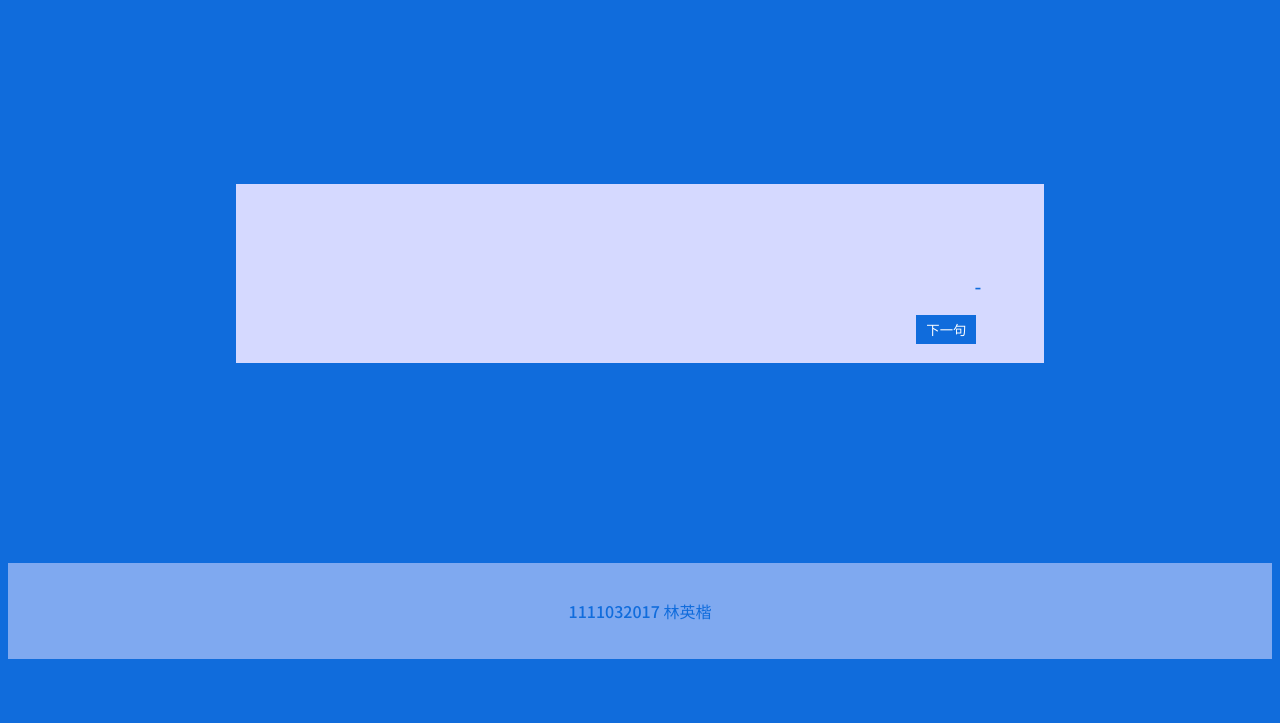
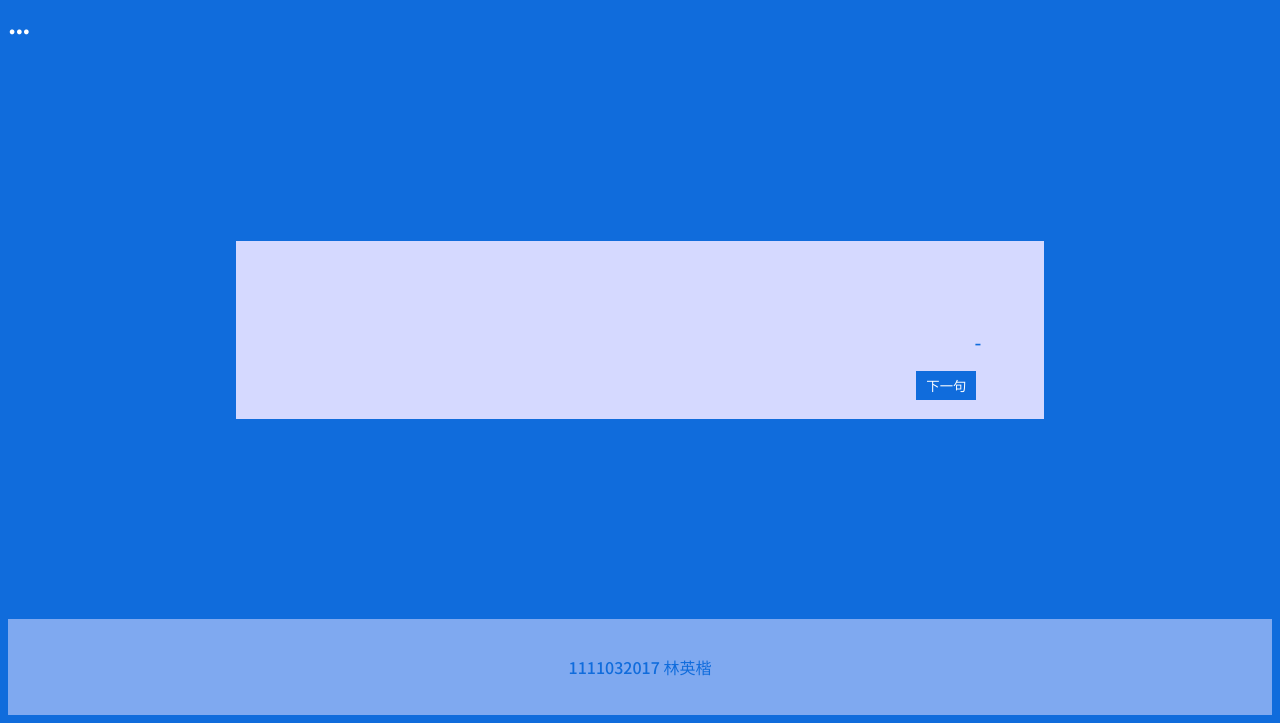
Before and after one commit to deinfant/LifeChangingQuotes, a plain HTML site: page index.html in a window 1280 px wide. Shown: the part 83-806 px from the top of the page. Drawn offline with nearby package versions, Linux system fonts and the light colour scheme.

Commit message:
Update index.html

```diff
--- a/index.html
+++ b/index.html
@@ -9,6 +9,8 @@
 <script src="myScript.js"></script>
 
 <h1>勵志人心的名言佳句生產器</h1>
+
+<h2 class="counter">...</h2>
 
 <div class="white-box">
   <div class="quote">
```
